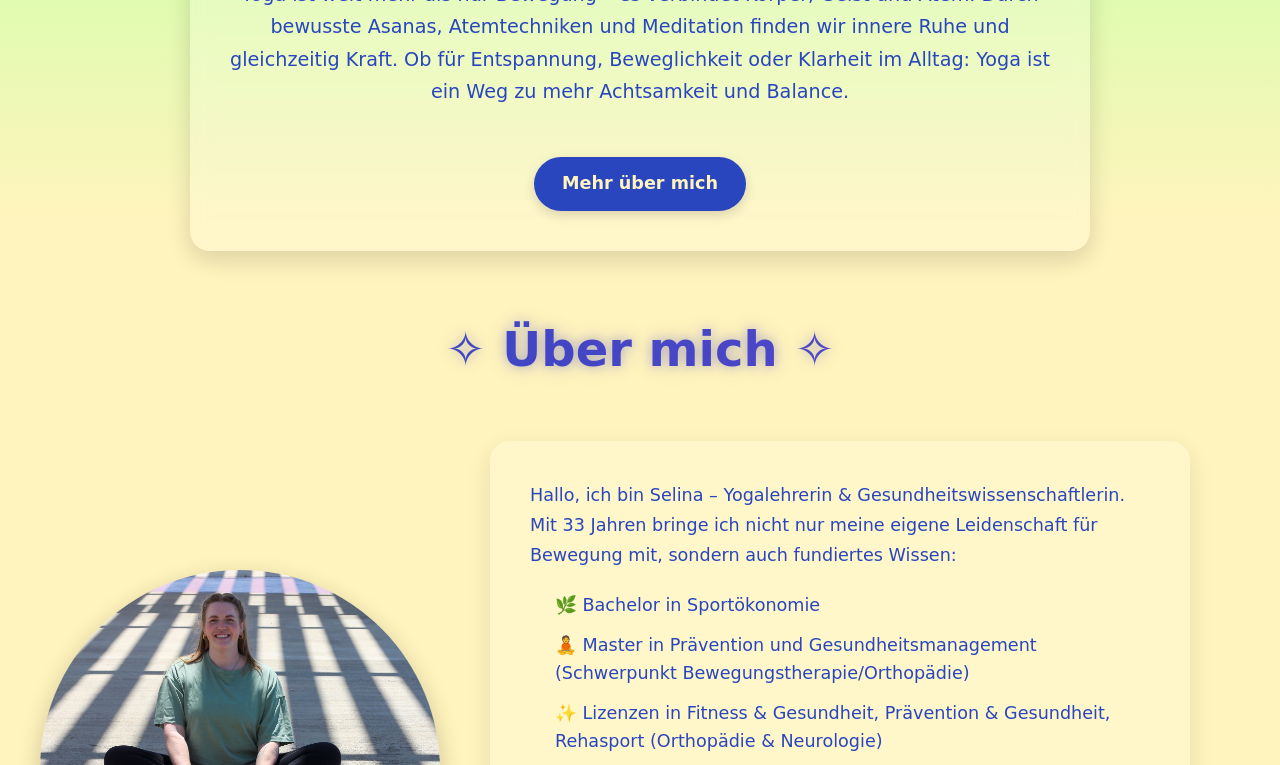
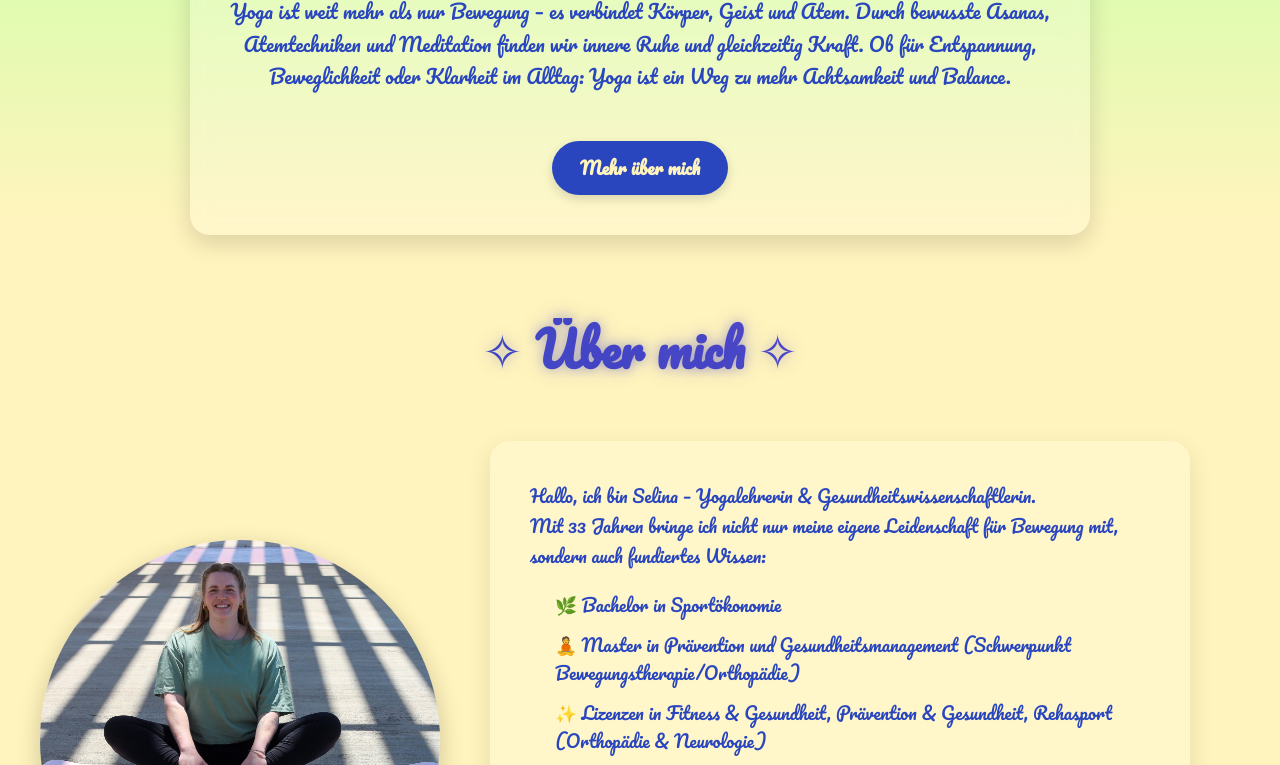
Before and after one commit to heinriche921-pixel/hp, a plain HTML site: page index.html in a window 1280 px wide. Shown: the part 652-1417 px from the top of the page. Drawn offline with Linux system fonts and the light colour scheme.

Commit message:
Update index.html

```diff
--- a/index.html
+++ b/index.html
@@ -7,9 +7,7 @@
   <title>Meine Yoga Homepage</title>
   <link rel="stylesheet" href="styles.css">
   <link
-    href="https://fonts.googleapis.com/css2?family=Inter:wght@400;500&family=Playfair+Display:wght@400;600&display=swap"
-    rel="stylesheet">
-
+    <link href="https://fonts.googleapis.com/css2?family=Pacifico&display=swap" rel="stylesheet">
 </head>
 
 <body>
```
